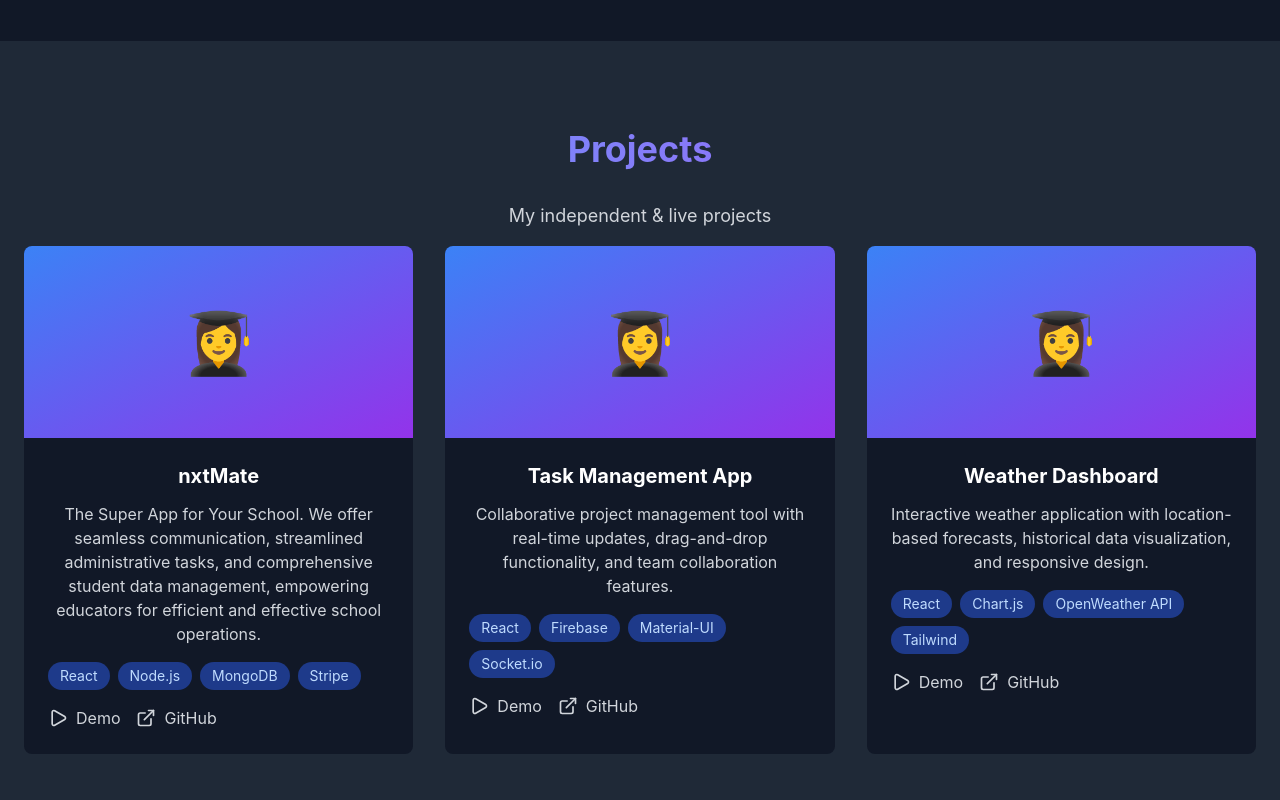
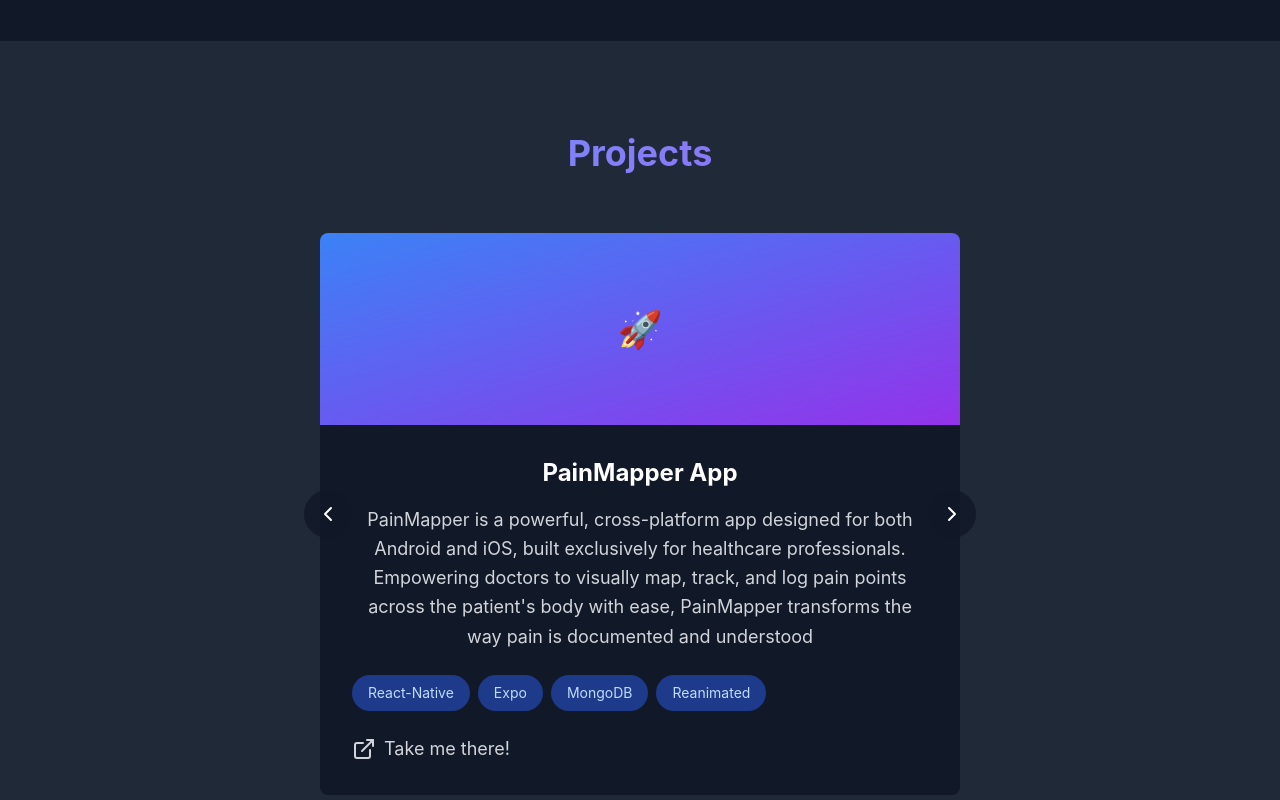
Before and after one commit to vsazzy/myportfolio, a React (Create React App) app: page / in a window 1280 px wide. Shown: the part 1900-2700 px from the top of the page. Built offline with nearby package versions, Linux system fonts and the light colour scheme.

Commit message:
added projects

```diff
--- a/public/index.html
+++ b/public/index.html
@@ -2,7 +2,7 @@
 <html lang="en">
   <head>
     <meta charset="utf-8" />
-    <link rel="icon" href="%PUBLIC_URL%/favicon.ico" />
+    <link rel="icon" href="%PUBLIC_URL%/fav.png" />
     <meta name="viewport" content="width=device-width, initial-scale=1" />
     <meta name="theme-color" content="#000000" />
     <meta name="description" content="Portfolio website" />
--- a/src/components/Main.js
+++ b/src/components/Main.js
@@ -7,7 +7,8 @@ import {
   ExternalLink,
   Menu,
   X,
-  Play,
+  ChevronLeft,
+  ChevronRight,
 } from "lucide-react";
 import CircularText from "../animations/CircularText";
 import myimage from "../assets/mypic.png";
@@ -15,6 +16,24 @@ import myimage from "../assets/mypic.png";
 const Main = () => {
   const [isMenuOpen, setIsMenuOpen] = useState(false);
   const [activeSection, setActiveSection] = useState("home");
+  const [currentProject, setCurrentProject] = useState(0);
+  // Carousel navigation functions
+  const nextProject = () => {
+    setCurrentProject((prev) => (prev + 1) % projects.length);
+  };
+
+  const prevProject = () => {
+    setCurrentProject((prev) => (prev - 1 + projects.length) % projects.length);
+  };
+
+  // Auto-rotate carousel
+  useEffect(() => {
+    const interval = setInterval(() => {
+      nextProject();
+    }, 5000); // Change slide every 5 seconds
+
+    return () => clearInterval(interval);
+  }, []);
 
   // Smooth scroll function
   const scrollToSection = (sectionId) => {
@@ -55,25 +74,25 @@ const Main = () => {
         "The Super App for Your School. We offer seamless communication, streamlined administrative tasks, and comprehensive student data management, empowering educators for efficient and effective school operations.",
       tech: ["React", "Node.js", "MongoDB", "Stripe"],
       github:
-        "https://play.google.com/store/apps/details?id=com.emds.nxtmate_student",
+        "https://www.nxtmate.com/",
       live: "https://www.nxtmate.com/",
       emoji: "👩‍🎓",
     },
     {
-      title: "Task Management App",
+      title: "PainMapper App",
       description:
-        "Collaborative project management tool with real-time updates, drag-and-drop functionality, and team collaboration features.",
-      tech: ["React", "Firebase", "Material-UI", "Socket.io"],
-      github: "#",
+        "PainMapper is a powerful, cross-platform app designed for both Android and iOS, built exclusively for healthcare professionals. Empowering doctors to visually map, track, and log pain points across the patient's body with ease, PainMapper transforms the way pain is documented and understood",
+      tech: ["React-Native", "Expo", "MongoDB", "Reanimated"],
+      github: "https://github.com/vsazzy/painMapper",
       live: "#",
       emoji: "👩‍🎓",
     },
     {
-      title: "Weather Dashboard",
+      title: "search-OS",
       description:
-        "Interactive weather application with location-based forecasts, historical data visualization, and responsive design.",
+        "Open Source Intelligence (OSINT) Framework for scanning IP Address, Emails, Websites, Organizations.",
       tech: ["React", "Chart.js", "OpenWeather API", "Tailwind"],
-      github: "#",
+      github: "https://github.com/vsazzy/search-os",
       live: "#",
       emoji: "👩‍🎓",
     },
@@ -201,10 +220,7 @@ const Main = () => {
               <div className="relative">
                 <div className="w-64 h-64 mx-auto bg-gradient-to-br from-blue-400 to-purple-500 rounded-full flex items-center justify-center">
                   <div className="w-60 h-60 bg-gray-800 rounded-full flex items-center justify-center">
-                    <img
-                      alt="my-pic"
-                      src={myimage}
-                    />
+                    <img alt="my-pic" src={myimage} />
                   </div>
                 </div>
               </div>
@@ -230,15 +246,15 @@ const Main = () => {
               </div>
               <div className="text-left z-10">
                 <p className="text-lg text-gray-300 leading-relaxed mb-6">
-                  With 3+ years of experience in AI, Cyber Security and Software Engineering. I design, develop, and
-                  deploy cutting-edge software and AI solutions. I’ve led cross-functional teams,
+                  With 3+ years of experience in AI, Cyber Security and Software
+                  Engineering. I design, develop, and deploy cutting-edge
+                  software and AI solutions. I’ve led cross-functional teams,
                   translating business goals into actionable Data & AI
-                  strategies that deliver results. Skilled in Python, Javascript,
-                  and deep learning frameworks, I build scalable,
+                  strategies that deliver results. Skilled in Python,
+                  Javascript, and deep learning frameworks, I build scalable,
                   high-performance systems. If you’re looking for someone to
                   drive impactful projects, let’s connect!
                 </p>
-
               </div>
             </div>
           </div>
@@ -275,53 +291,98 @@ const Main = () => {
       {/* Projects Section */}
       <section id="projects" className="py-20 bg-gray-800">
         <div className="container mx-auto px-6">
-          <h2 className="p-2 text-4xl font-bold text-center mb-6 bg-gradient-to-r from-blue-400 to-purple-500 bg-clip-text text-transparent">
+          <h2 className="text-4xl py-3 font-bold text-center mb-12 bg-gradient-to-r from-blue-400 to-purple-500 bg-clip-text text-transparent">
             Projects
           </h2>
-          <p className="text-lg text-gray-300 leading-relaxed mb-4">
-            My independent & live projects
+
+          {/* Carousel Container */}
+          <div className="relative max-w-2xl mx-auto">
+            <div className="overflow-hidden rounded-lg">
+              <div
+                className="flex transition-transform duration-500 ease-in-out"
+                style={{ transform: `translateX(-${currentProject * 100}%)` }}
+              >
+                {projects.map((project, index) => (
+                  <div key={index} className="w-full flex-shrink-0">
+                    <div className="bg-gray-900 rounded-lg overflow-hidden mx-4">
+                      <div className="h-48 bg-gradient-to-br from-blue-500 to-purple-600 flex items-center justify-center">
+                        <span className="text-4xl">🚀</span>
+                      </div>
+                      <div className="p-8">
+                        <h3 className="text-2xl font-bold mb-4">
+                          {project.title}
+                        </h3>
+                        <p className="text-gray-300 mb-6 text-lg leading-relaxed">
+                          {project.description}
                         </p>
-          <div className="grid md:grid-cols-2 lg:grid-cols-3 gap-8">
-            {projects.map((project, index) => (
-              <div
-                key={index}
-                className="bg-gray-900 rounded-lg overflow-hidden hover:transform hover:scale-105 transition-all duration-300"
-              >
-                <div className="h-48 bg-gradient-to-br from-blue-500 to-purple-600 flex items-center justify-center">
-                  <span className="text-6xl">{project.emoji}</span>
-                </div>
-                <div className="p-6">
-                  <h3 className="text-xl font-bold mb-3">{project.title}</h3>
-                  <p className="text-gray-300 mb-4">{project.description}</p>
-                  <div className="flex flex-wrap gap-2 mb-4">
+                        <div className="flex flex-wrap gap-2 mb-6">
                           {project.tech.map((tech, techIndex) => (
                             <span
                               key={techIndex}
-                        className="px-3 py-1 bg-blue-900 text-blue-200 text-sm rounded-full"
+                              className="px-4 py-2 bg-blue-900 text-blue-200 text-sm rounded-full"
                             >
                               {tech}
                             </span>
                           ))}
                         </div>
-                  <div className="flex space-x-4">
+                        <div className="flex space-x-6">
                           <a
                             href={project.github}
-                      className="flex items-center space-x-2 text-gray-300 hover:text-blue-400 transition-colors"
+                            className="flex items-center space-x-2 text-gray-300 hover:text-blue-400 transition-colors text-lg"
+                          target="_blank"
+                          rel="noreferrer"
                           >
-                      <Play size={20} />
-                      <span>Demo</span>
+                            <ExternalLink size={24} />
+                            <span>Take me there!</span>
                           </a>
-                    <a
+                          {/* <a
                             href={project.live}
-                      className="flex items-center space-x-2 text-gray-300 hover:text-blue-400 transition-colors"
+                            className="flex items-center space-x-2 text-gray-300 hover:text-blue-400 transition-colors text-lg"
                           >
-                      <ExternalLink size={20} />
-                      <span>GitHub</span>
-                    </a>
+                            <ExternalLink size={24} />
+                            <span>Live Demo</span>
+                          </a> */}
+                        </div>
                       </div>
                     </div>
                   </div>
                 ))}
+              </div>
+            </div>
+
+            {/* Navigation Arrows */}
+            <button
+              onClick={prevProject}
+              className="absolute left-0 top-1/2 transform -translate-y-1/2 bg-gray-900/80 hover:bg-gray-900 text-white p-3 rounded-full transition-all duration-300 hover:scale-110"
+            >
+              <ChevronLeft size={24} />
+            </button>
+            <button
+              onClick={nextProject}
+              className="absolute right-0 top-1/2 transform -translate-y-1/2 bg-gray-900/80 hover:bg-gray-900 text-white p-3 rounded-full transition-all duration-300 hover:scale-110"
+            >
+              <ChevronRight size={24} />
+            </button>
+
+            {/* Dots Indicator */}
+            {/* <div className="flex justify-center mt-8 space-x-2">
+              {projects.map((_, index) => (
+                <button
+                  key={index}
+                  onClick={() => setCurrentProject(index)}
+                  className={`w-3 h-3 rounded-full transition-all duration-300 ${
+                    index === currentProject
+                      ? "bg-blue-400 scale-125"
+                      : "bg-gray-600 hover:bg-gray-500"
+                  }`}
+                />
+              ))}
+            </div> */}
+
+            {/* Project Counter */}
+            {/* <div className="text-center mt-4 text-gray-400">
+              {currentProject + 1} / {projects.length}
+            </div> */}
           </div>
         </div>
       </section>
```
Also changed, not shown: public/fav.png (added), src/assets/fav.png (added). Lines whose indentation alone changed are shown as unchanged.
